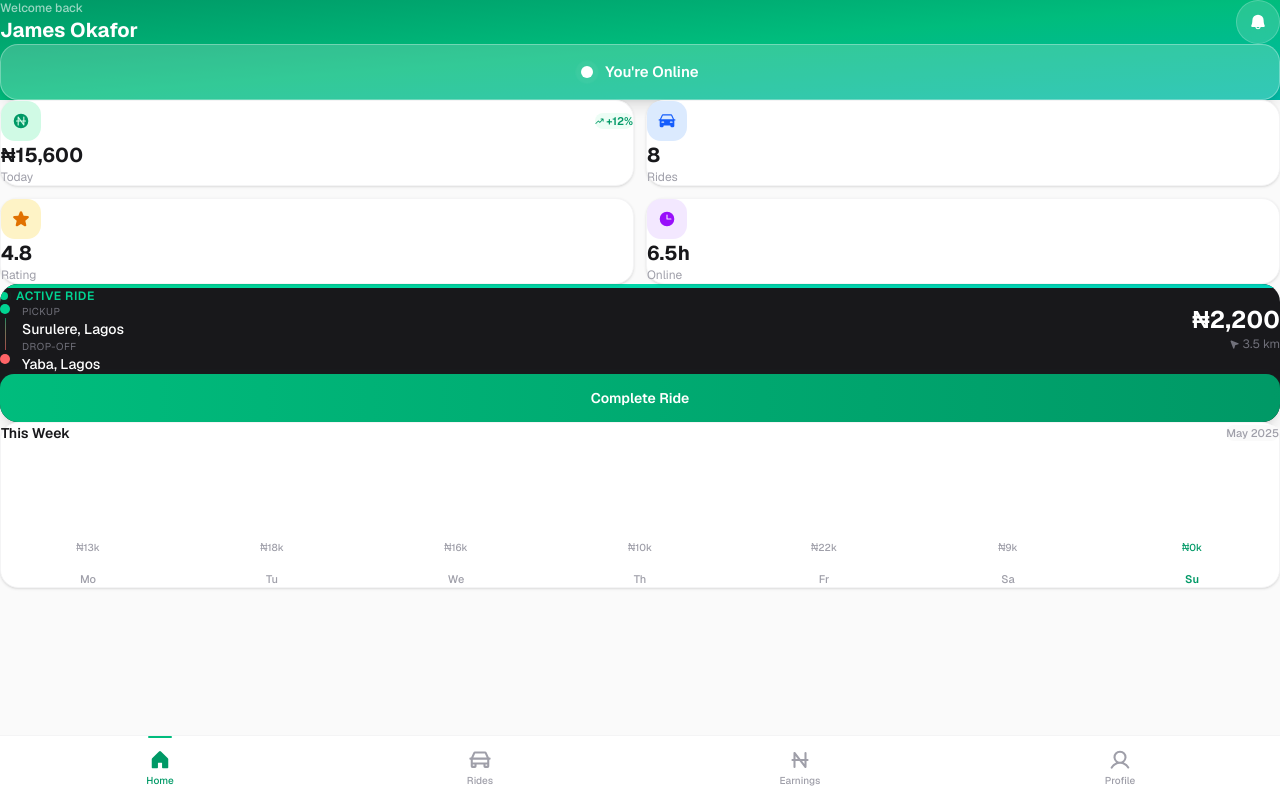
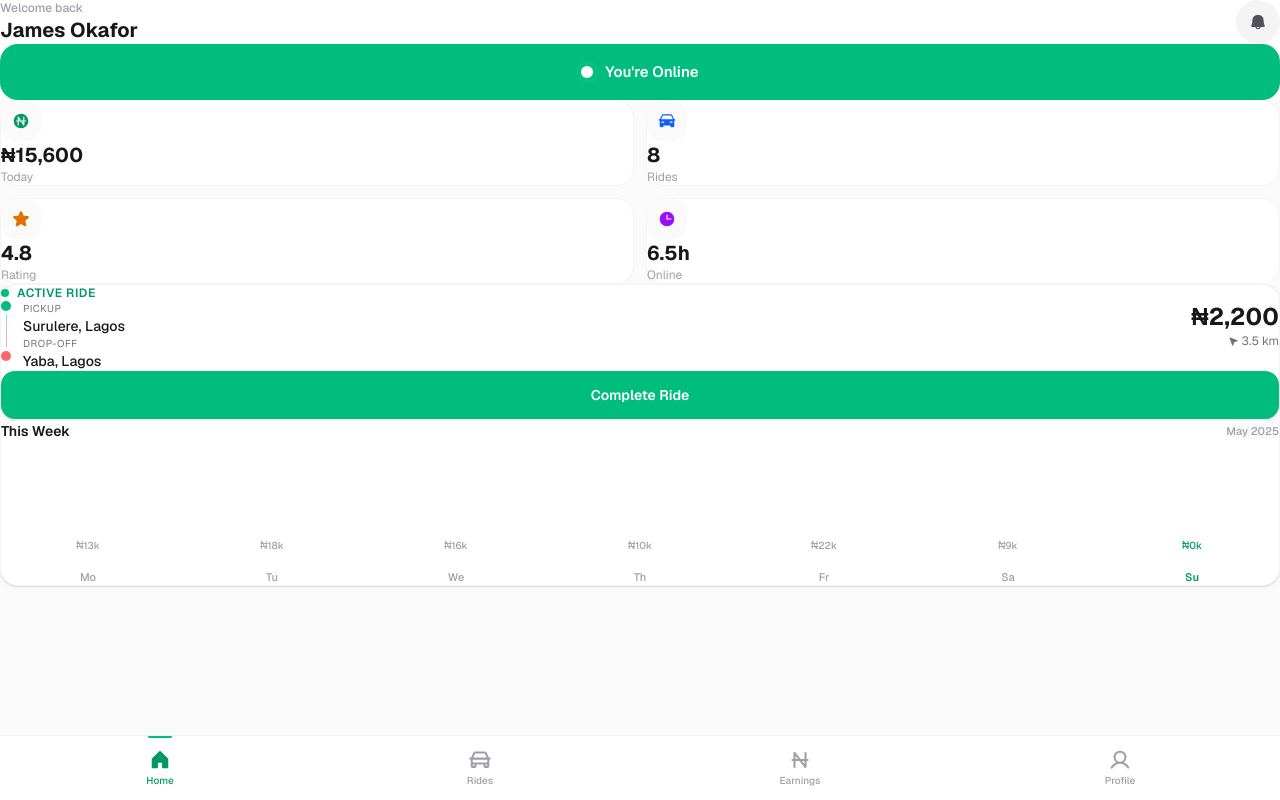
Before and after one commit to Muhd-Yusuf/taxi-hoo, a Next.js app: page /driver/dashboard in a window 1280 px wide. Built offline with nearby package versions, Linux system fonts and the light colour scheme.

Commit message:
restyle driver dashboard and requests to flat white UI

```diff
--- a/src/app/driver/dashboard/page.tsx
+++ b/src/app/driver/dashboard/page.tsx
@@ -8,7 +8,6 @@ import {
   PiStarFill,
   PiClockFill,
   PiBellFill,
-  PiTrendUpBold,
   PiNavigationArrowFill,
 } from "react-icons/pi";
 import { mockEarnings } from "@/lib/mock-data";
@@ -17,45 +16,39 @@ export default function DriverDashboardPage() {
   const [isOnline, setIsOnline] = useState(true);
 
   const stats = [
-    { icon: PiCurrencyNgnFill, label: "Today", value: `₦${mockEarnings.today.toLocaleString()}`, trend: "+12%", color: "emerald" },
+    { icon: PiCurrencyNgnFill, label: "Today", value: `₦${mockEarnings.today.toLocaleString()}`, color: "emerald" },
     { icon: PiCarFill, label: "Rides", value: "8", color: "blue" },
     { icon: PiStarFill, label: "Rating", value: "4.8", color: "amber" },
     { icon: PiClockFill, label: "Online", value: "6.5h", color: "purple" },
   ];
 
-  const colorMap: Record<string, { iconBg: string; iconText: string }> = {
-    emerald: { iconBg: "bg-emerald-100", iconText: "text-emerald-600" },
-    blue: { iconBg: "bg-blue-100", iconText: "text-blue-600" },
-    amber: { iconBg: "bg-amber-100", iconText: "text-amber-600" },
-    purple: { iconBg: "bg-purple-100", iconText: "text-purple-600" },
+  const colorMap: Record<string, { iconText: string }> = {
+    emerald: { iconText: "text-emerald-600" },
+    blue: { iconText: "text-blue-600" },
+    amber: { iconText: "text-amber-600" },
+    purple: { iconText: "text-purple-600" },
   };
 
   return (
     <div className="min-h-full bg-zinc-50 pb-6">
-      {/* Header with gradient */}
-      <div
-        className={`px-5 pt-5 pb-8 transition-all duration-500 ${
-          isOnline
-            ? "bg-gradient-to-br from-emerald-600 via-emerald-500 to-teal-500"
-            : "bg-gradient-to-br from-zinc-800 via-zinc-700 to-zinc-800"
-        }`}
-      >
+      {/* Header */}
+      <div className="px-5 pt-5 pb-5 bg-white">
         <div className="flex items-center justify-between mb-5">
           <div>
-            <p className="text-white/60 text-xs font-medium">Welcome back</p>
-            <p className="text-white text-xl font-bold mt-0.5">James Okafor</p>
+            <p className="text-xs text-zinc-400 font-medium">Welcome back</p>
+            <p className="text-xl font-bold text-zinc-900 mt-0.5">James Okafor</p>
           </div>
-          <button className="w-11 h-11 rounded-full bg-white/15 backdrop-blur-sm flex items-center justify-center border border-white/20 active:scale-95 transition-transform">
-            <PiBellFill size={18} className="text-white" />
+          <button className="w-11 h-11 rounded-full bg-zinc-100 flex items-center justify-center active:scale-95 transition-transform">
+            <PiBellFill size={18} className="text-zinc-600" />
           </button>
         </div>
 
         <button
           onClick={() => setIsOnline(!isOnline)}
-          className={`w-full h-14 rounded-2xl flex items-center justify-center gap-3 text-white font-semibold text-[15px] active:scale-[0.98] transition-all ${
+          className={`w-full h-14 rounded-2xl flex items-center justify-center gap-3 font-semibold text-[15px] active:scale-[0.98] transition-all ${
             isOnline
-              ? "bg-white/20 border border-white/30 shadow-lg shadow-black/10"
-              : "bg-white/10 border border-white/10"
+              ? "bg-emerald-500 text-white"
+              : "bg-zinc-200 text-zinc-600"
           }`}
         >
           <div className="relative">
@@ -68,8 +61,8 @@ export default function DriverDashboardPage() {
         </button>
       </div>
 
-      {/* Stats grid — pulled up over header */}
-      <div className="px-5 -mt-4">
+      {/* Stats grid */}
+      <div className="px-5 mt-5">
         <div className="grid grid-cols-2 gap-3">
           {stats.map((stat, i) => {
             const colors = colorMap[stat.color];
@@ -79,18 +72,12 @@ export default function DriverDashboardPage() {
                 initial={{ opacity: 0, y: 10 }}
                 animate={{ opacity: 1, y: 0 }}
                 transition={{ delay: i * 0.05 }}
-                className="bg-white rounded-2xl p-4 shadow-sm border border-zinc-100"
+                className="bg-white rounded-2xl border border-zinc-100 p-4"
               >
-                <div className="flex items-center justify-between mb-3">
-                  <div className={`w-10 h-10 rounded-xl ${colors.iconBg} flex items-center justify-center`}>
+                <div className="mb-3">
+                  <div className="w-10 h-10 rounded-xl bg-zinc-50 flex items-center justify-center">
                     <stat.icon size={18} className={colors.iconText} />
                   </div>
-                  {stat.trend && (
-                    <span className="text-[11px] font-semibold text-emerald-600 bg-emerald-50 px-1.5 py-0.5 rounded-md flex items-center gap-0.5">
-                      <PiTrendUpBold size={9} />
-                      {stat.trend}
-                    </span>
-                  )}
                 </div>
                 <p className="text-xl font-bold text-zinc-900">{stat.value}</p>
                 <p className="text-xs text-zinc-400 mt-0.5">{stat.label}</p>
@@ -108,17 +95,14 @@ export default function DriverDashboardPage() {
           transition={{ delay: 0.2 }}
           className="mx-5 mt-5"
         >
-          <div className="bg-zinc-900 rounded-2xl overflow-hidden shadow-lg">
-            {/* Accent bar */}
-            <div className="h-1 bg-gradient-to-r from-emerald-400 to-teal-400" />
-
+          <div className="bg-white rounded-2xl border border-zinc-100 shadow-sm">
             <div className="p-5">
               <div className="flex items-center gap-2 mb-4">
                 <div className="relative">
-                  <div className="w-2 h-2 rounded-full bg-emerald-400" />
-                  <div className="absolute inset-0 w-2 h-2 rounded-full bg-emerald-400/50 animate-ping" />
+                  <div className="w-2 h-2 rounded-full bg-emerald-500" />
+                  <div className="absolute inset-0 w-2 h-2 rounded-full bg-emerald-500/50 animate-ping" />
                 </div>
-                <span className="text-xs font-semibold text-emerald-400 uppercase tracking-wider">
+                <span className="text-xs font-semibold text-emerald-600 uppercase tracking-wider">
                   Active Ride
                 </span>
               </div>
@@ -128,18 +112,18 @@ export default function DriverDashboardPage() {
                 <div className="flex-1">
                   <div className="flex items-start gap-3">
                     <div className="flex flex-col items-center gap-1 pt-0.5">
-                      <div className="w-2.5 h-2.5 rounded-full bg-emerald-400" />
-                      <div className="w-px h-8 bg-gradient-to-b from-emerald-400/60 to-red-400/60" />
+                      <div className="w-2.5 h-2.5 rounded-full bg-emerald-500" />
+                      <div className="w-px h-8 bg-gradient-to-b from-emerald-300 to-red-300" />
                       <div className="w-2.5 h-2.5 rounded-sm bg-red-400" />
                     </div>
                     <div className="flex-1 space-y-4">
                       <div>
                         <p className="text-[10px] text-zinc-500 uppercase tracking-wider">Pickup</p>
-                        <p className="text-sm font-medium text-white mt-0.5">Surulere, Lagos</p>
+                        <p className="text-sm font-medium text-zinc-900 mt-0.5">Surulere, Lagos</p>
                       </div>
                       <div>
                         <p className="text-[10px] text-zinc-500 uppercase tracking-wider">Drop-off</p>
-                        <p className="text-sm font-medium text-white mt-0.5">Yaba, Lagos</p>
+                        <p className="text-sm font-medium text-zinc-900 mt-0.5">Yaba, Lagos</p>
                       </div>
                     </div>
                   </div>
@@ -147,7 +131,7 @@ export default function DriverDashboardPage() {
 
                 {/* Fare */}
                 <div className="text-right flex-shrink-0">
-                  <p className="text-2xl font-bold text-white">₦2,200</p>
+                  <p className="text-2xl font-bold text-zinc-900">₦2,200</p>
                   <div className="flex items-center gap-1 justify-end mt-1">
                     <PiNavigationArrowFill size={10} className="text-zinc-500" />
                     <span className="text-xs text-zinc-500">3.5 km</span>
@@ -155,7 +139,7 @@ export default function DriverDashboardPage() {
                 </div>
               </div>
 
-              <button className="w-full h-12 bg-gradient-to-r from-emerald-500 to-emerald-600 text-white font-semibold rounded-xl mt-5 text-sm active:scale-[0.98] transition-transform shadow-lg shadow-emerald-500/20">
+              <button className="w-full h-12 bg-emerald-500 text-white font-semibold rounded-xl mt-5 text-sm active:scale-[0.98] transition-transform">
                 Complete Ride
               </button>
             </div>
@@ -191,7 +175,7 @@ export default function DriverDashboardPage() {
                   <div
                     className={`w-full rounded-lg ${
                       isToday
-                        ? "bg-gradient-to-t from-emerald-600 to-emerald-400 shadow-sm shadow-emerald-200"
+                        ? "bg-emerald-500"
                         : "bg-zinc-100"
                     }`}
                     style={{ height: `${Math.max(h, 8)}%` }}
--- a/src/app/driver/requests/page.tsx
+++ b/src/app/driver/requests/page.tsx
@@ -76,21 +76,18 @@ export default function RequestsPage() {
                 exit={{ opacity: 0, x: -200 }}
                 className="bg-white rounded-2xl shadow-sm border border-zinc-100 mb-4 overflow-hidden"
               >
-                {/* Top accent */}
-                <div className="h-1 bg-gradient-to-r from-emerald-400 via-teal-400 to-emerald-500" />
-
                 <div className="p-5">
                   {/* Timer bar */}
                   <div className="h-1.5 bg-zinc-100 rounded-full mb-4 overflow-hidden">
                     <div
-                      className="h-full bg-gradient-to-r from-emerald-500 via-amber-400 to-red-500 rounded-full"
+                      className="h-full bg-emerald-500 rounded-full"
                       style={{ animation: "shrink 30s linear forwards" }}
                     />
                   </div>
 
                   {/* Passenger + fare */}
                   <div className="flex items-center gap-3 mb-5">
-                    <div className="w-12 h-12 rounded-full bg-gradient-to-br from-zinc-800 to-zinc-900 text-emerald-400 flex items-center justify-center text-sm font-bold flex-shrink-0">
+                    <div className="w-12 h-12 rounded-full bg-zinc-900 text-emerald-400 flex items-center justify-center text-sm font-bold flex-shrink-0">
                       {initials}
                     </div>
                     <div className="flex-1 min-w-0">
@@ -136,7 +133,7 @@ export default function RequestsPage() {
                   <div className="flex gap-3">
                     <button
                       onClick={() => handleAccept(req.id)}
-                      className="flex-1 h-12 bg-gradient-to-r from-emerald-500 to-emerald-600 text-white font-semibold rounded-xl text-sm active:scale-[0.98] transition-all shadow-md shadow-emerald-500/20"
+                      className="flex-1 h-12 bg-emerald-500 text-white font-semibold rounded-xl text-sm active:scale-[0.98] transition-all"
                     >
                       Accept
                     </button>
```
